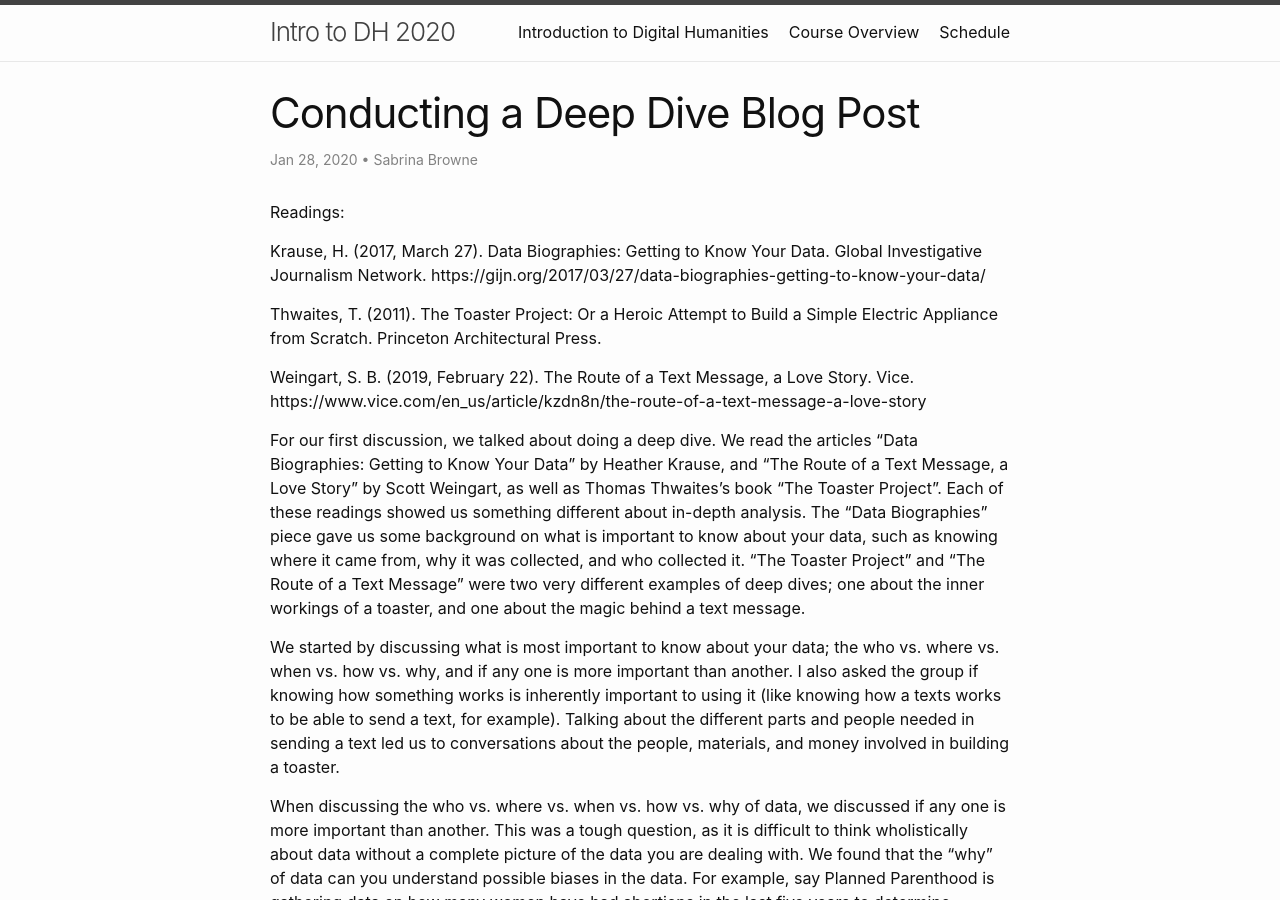
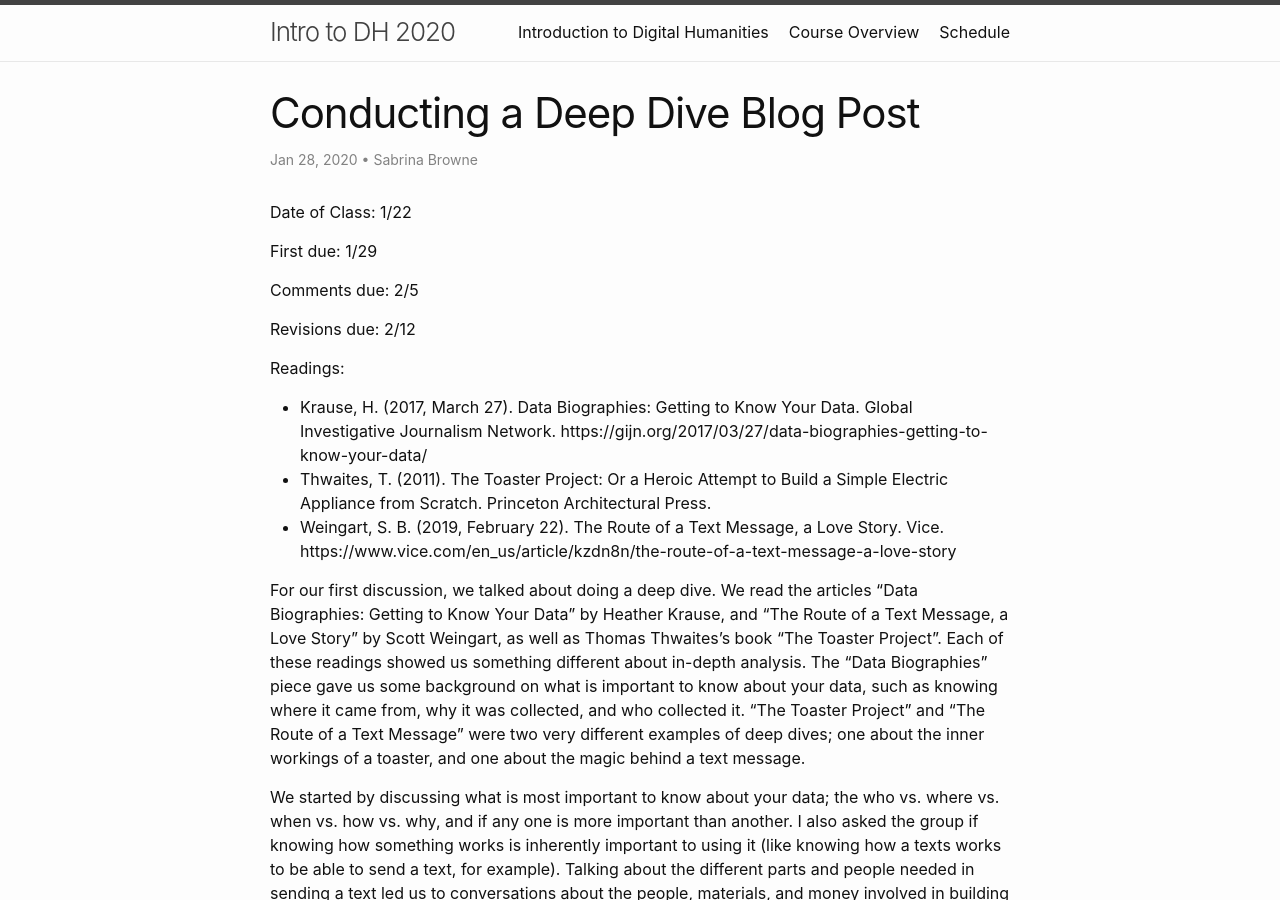
Before and after one commit to scottbot/IntroDH2020, a Jekyll site: the page built from _posts/2020-01-28-Conducting-a-Deep-Dive-Blog-Post.md, in a window 1280 px wide and 900 px high. Built offline with Jekyll 4.4.1, drawn with Linux system fonts in a browser that asks for light colours; a script that is not in the unit is left out.

Commit message:
Update 2020-01-28-Conducting-a-Deep-Dive-Blog-Post.md

```diff
--- a/_posts/2020-01-28-Conducting-a-Deep-Dive-Blog-Post.md
+++ b/_posts/2020-01-28-Conducting-a-Deep-Dive-Blog-Post.md
@@ -3,16 +3,20 @@ layout: post
 title: "Conducting a Deep Dive Blog Post"
 author: "Sabrina Browne"
 ---
+Date of Class: 1/22
+
+First due: 1/29
+
+Comments due: 2/5
+
+Revisions due: 2/12
 
 Readings:
-
-Krause, H. (2017, March 27). Data Biographies: Getting to Know Your Data. Global Investigative Journalism Network.
+- Krause, H. (2017, March 27). Data Biographies: Getting to Know Your Data. Global Investigative Journalism Network.
 https://gijn.org/2017/03/27/data-biographies-getting-to-know-your-data/
-
-Thwaites, T. (2011). The Toaster Project: Or a Heroic Attempt to Build a Simple Electric Appliance from Scratch.
+- Thwaites, T. (2011). The Toaster Project: Or a Heroic Attempt to Build a Simple Electric Appliance from Scratch.
 Princeton Architectural Press.
-
-Weingart, S. B. (2019, February 22). The Route of a Text Message, a Love Story. Vice.
+- Weingart, S. B. (2019, February 22). The Route of a Text Message, a Love Story. Vice.
 https://www.vice.com/en_us/article/kzdn8n/the-route-of-a-text-message-a-love-story
 
 
```
